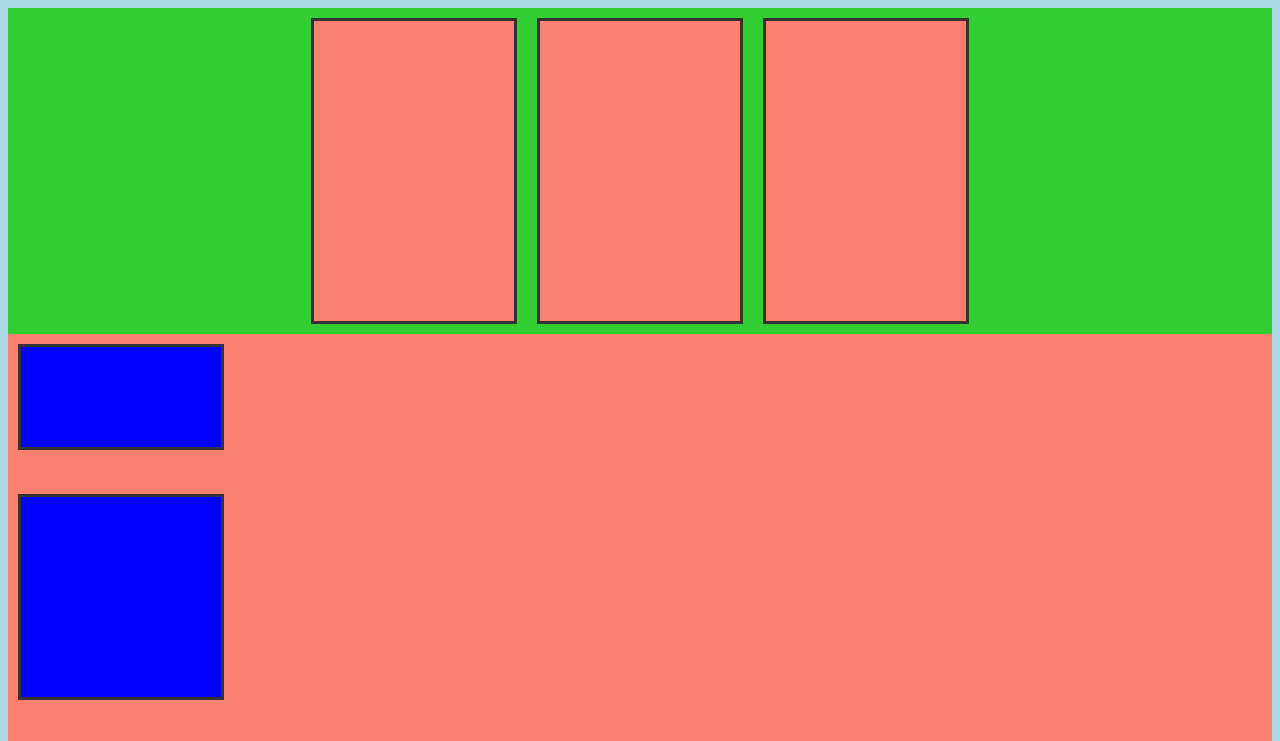
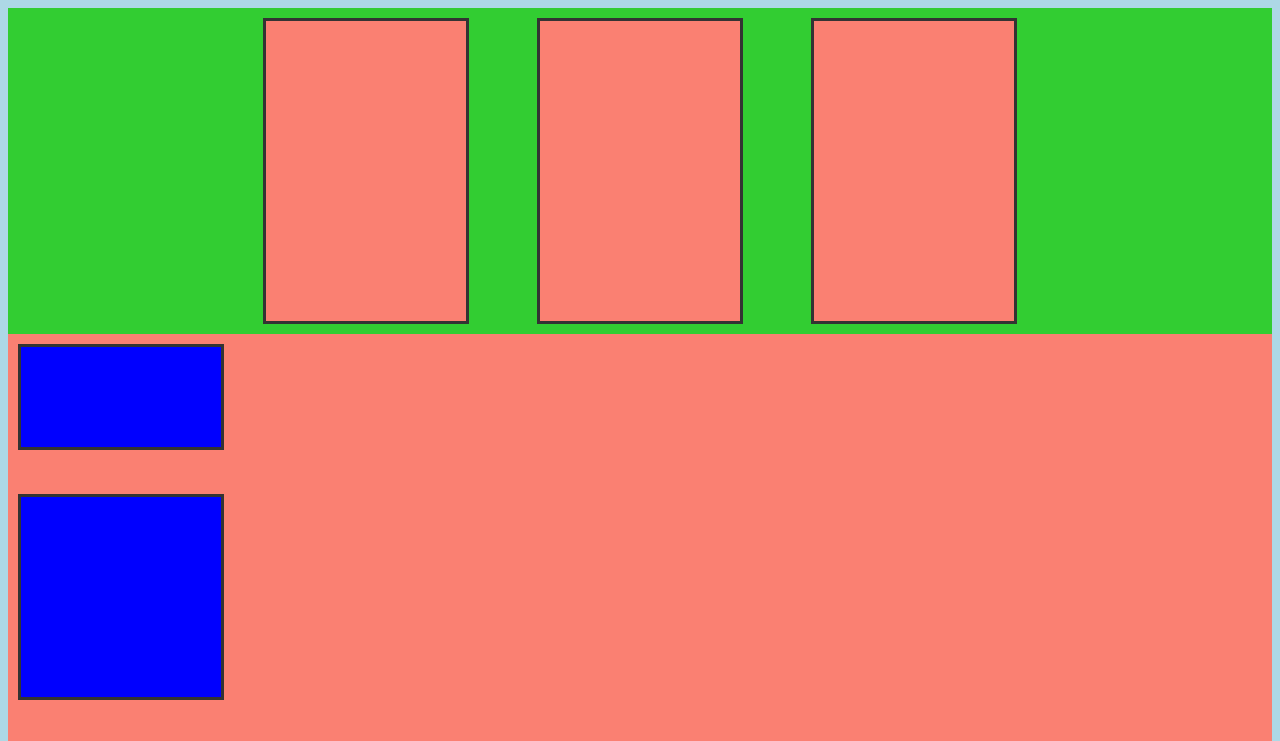
Before and after one commit to zaqiikhwan/all-about-web, a plain HTML site: page index.html in a window 1280 px wide. Shown: the top 741 px of the page. Drawn offline with Linux system fonts and the light colour scheme.

Commit message:
add gap in flexbox-container

```diff
--- a/style.css
+++ b/style.css
@@ -14,6 +14,7 @@ html {
 
 .flexbox-container {
     display: flex;
+    gap: 48px;
     background-color: limegreen;
     /*
         start -> rata kiri
```
